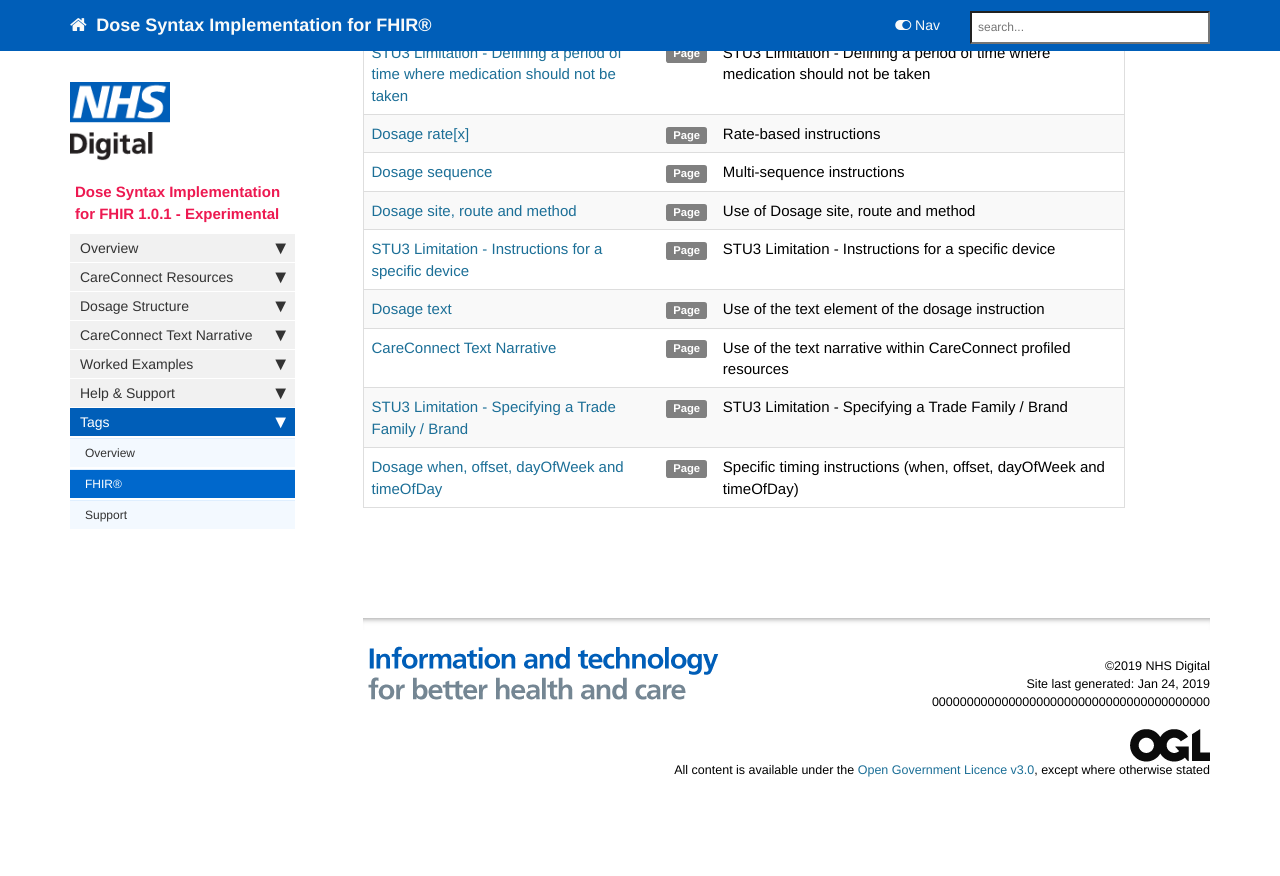
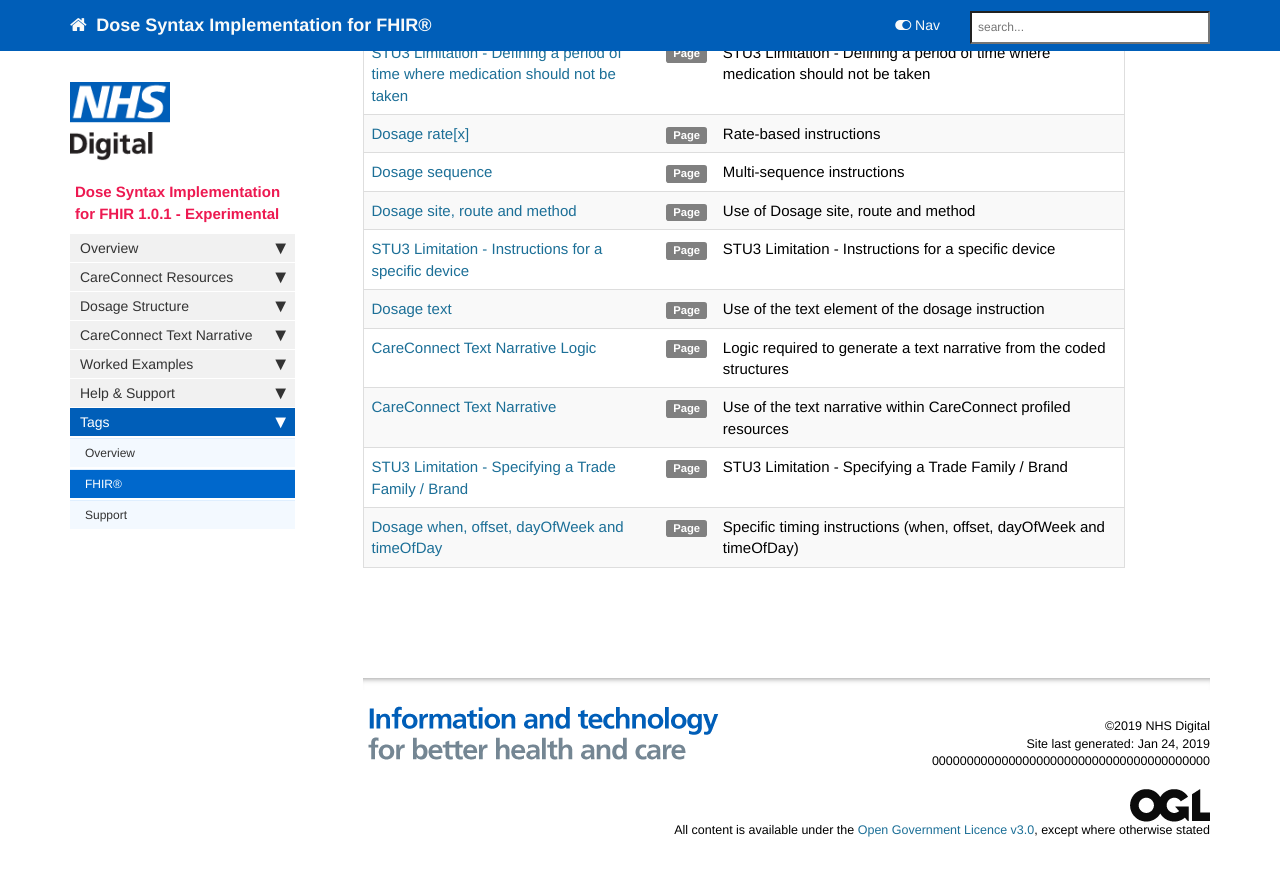
Before and after one commit to nhsconnect/Dose-Syntax-Implementation, a Jekyll site: the page built from pages/tags/tag_fhir.md, in a window 1280 px wide and 900 px high, scrolled down 906 px. Shown: the top 876 px of the window. Built offline with Jekyll 4.4.1, drawn with Linux system fonts in a browser that asks for light colours; nearby versions of some CDN libraries; comment, search, counter and statistics services are not loaded; before the commit the page ends 1746 px from its top, so only the background shows below that.

Commit message:
Add files via upload

```diff
--- /dev/null
+++ b/pages/explore/dosage-to-narrative-logic.md
@@ -0,0 +1,11 @@
+---
+title: CareConnect Text Narrative Logic
+keywords:  messaging
+tags: [fhir,messaging]
+sidebar: foundations_sidebar
+permalink: dosage-to-narrative-logic.html
+summary: "Logic required to generate a text narrative from the coded structures"
+---
+
+
+TBC
--- a/pages/explore/dosage-to-narrative.md
+++ b/pages/explore/dosage-to-narrative.md
@@ -3,10 +3,11 @@ title: CareConnect Text Narrative
 keywords:  messaging
 tags: [fhir,messaging]
 sidebar: foundations_sidebar
-permalink: dosage-to-narrative.html
+permalink: dosage-to-narrative-overview.html
 summary: "Use of the text narrative within CareConnect profiled resources"
 ---
 
 
+The **text** narrative at the root level of all medication-related CareConnect profiled resources must be populated with a '*...text summary of the resource, for human interpretation*'.
 
-DRAFTING
+This section details the logic required for a system to generate a suitable, clinically safe, complete medication + dosage string from the coded structures.
```
